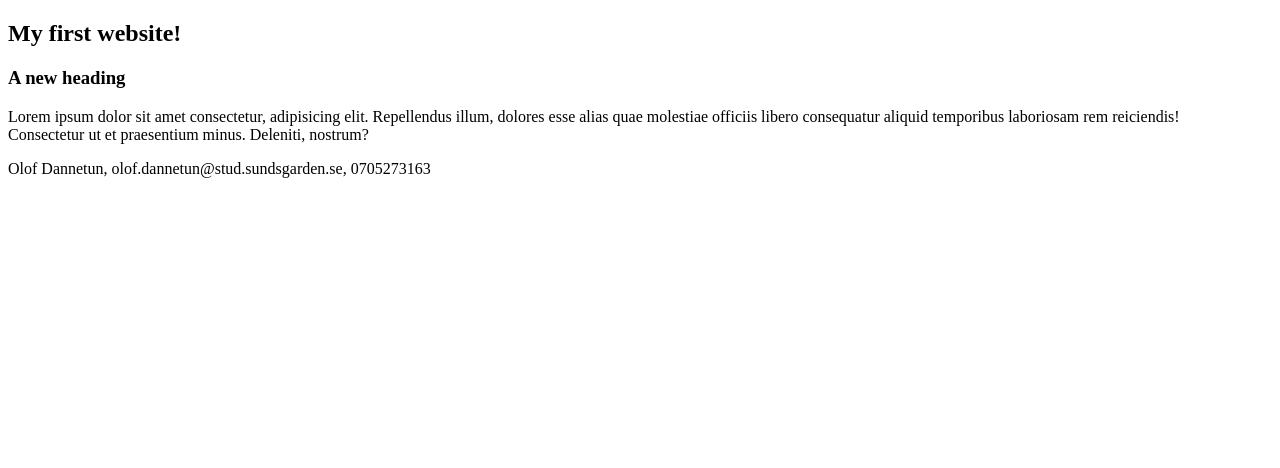
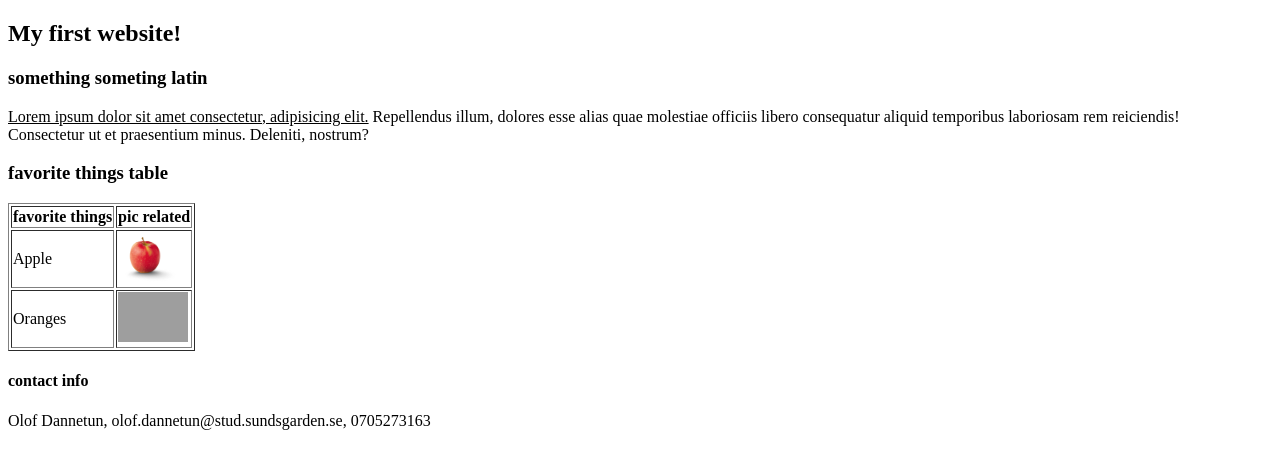
Before and after one commit to bengtkassler/testing-git, a plain HTML site: page index.html in a window 1280 px wide. Drawn offline with Linux system fonts and the light colour scheme; grey boxes are pictures that could not be loaded.

Commit message:
add info to new-feature

```diff
--- a/index.html
+++ b/index.html
@@ -7,13 +7,35 @@
 </head>
 <body>
     <h2>My first website!</h2>
-    <h3>A new heading</h3>
-    <p>Lorem ipsum dolor sit amet consectetur, adipisicing elit. Repellendus illum,
-        dolores esse alias quae molestiae officiis libero consequatur aliquid
-        temporibus laboriosam rem reiciendis! <br>Consectetur ut et praesentium minus.
+    <div>
+        <h3>something someting latin</h3>
+        <p><u>Lorem ipsum dolor sit amet consectetur, adipisicing elit.</u>
+        Repellendus illum,
+        dolores esse alias quae molestiae officiis libero
+        consequatur aliquid temporibus laboriosam rem reiciendis!
+        <br>Consectetur ut et praesentium minus.
          Deleniti, nostrum?</br>
-    </p>
+        </p>
+    </div>
+    <div>
+        <h3>favorite things table</h3>
+       <table border="black">
+           <tr>
+               <th>favorite things</th>
+               <th>pic related</th>
+           </tr>
+           <tr>
+                <td>Apple</td>
+                <td><img src="images\apple.png" width="60" height="50"></td><!--pic of an apple-->
+            </tr>
+            <tr>
+                <td>Oranges</td>
+                <td><img src="images\oranges.jpg" width="70" height="50"></td><!--pic of oranges-->
+            </tr>
+       </table>
+    </div>
 
+    <h4>contact info</h4>
     <p> Olof Dannetun, olof.dannetun@stud.sundsgarden.se, 0705273163
     </p><!--TODO: add a paragraph with contact information-->
 </body>
```
Also changed, not shown: images/apple.png (added), 1 other file.
